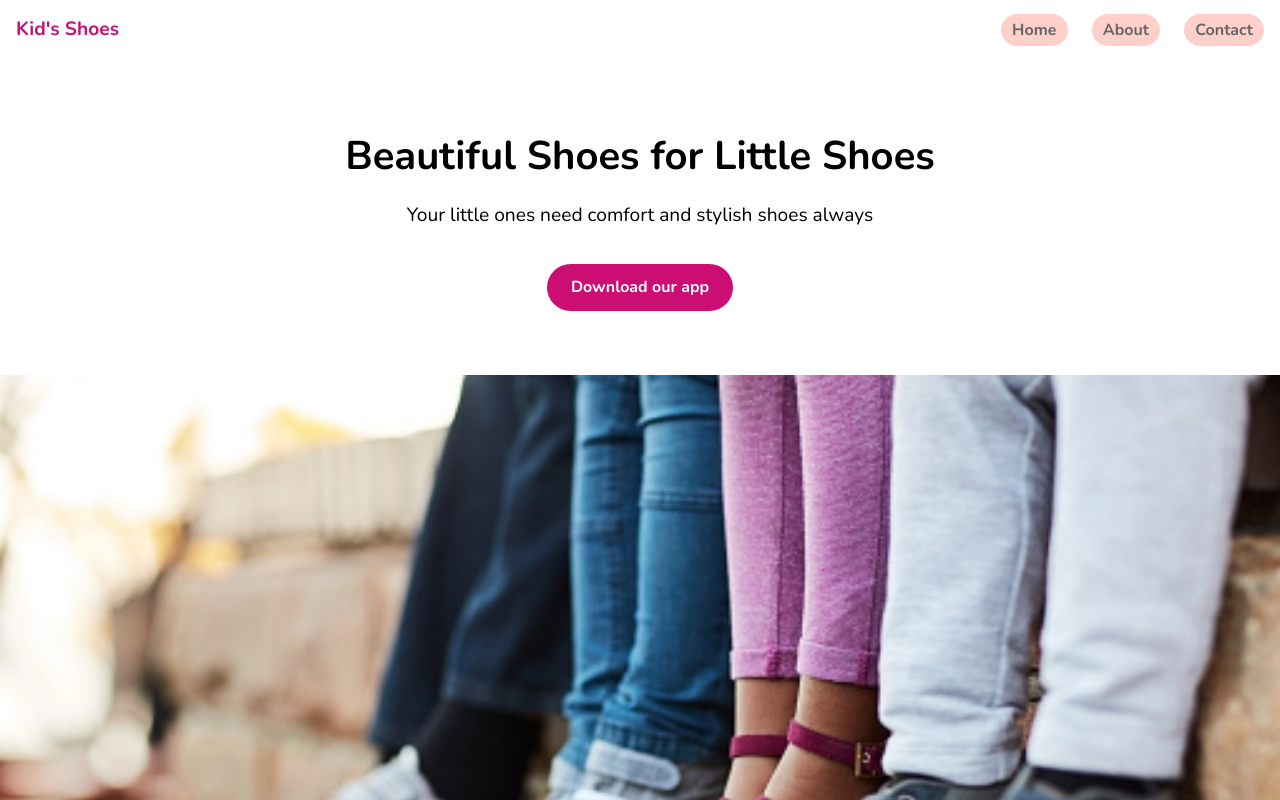
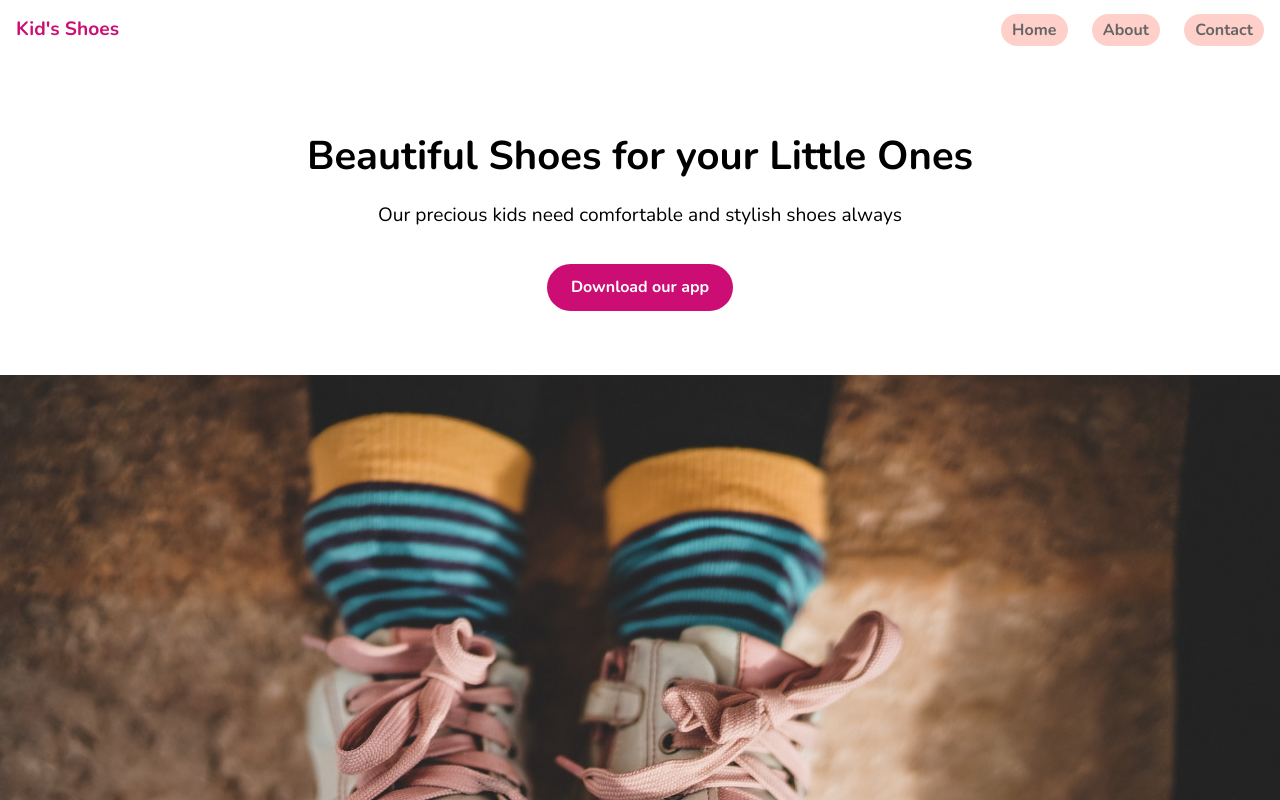
Before and after one commit to amakaogujiofor/Responsive-Mobile-Layout, a plain HTML site: page index.html in a window 1280 px wide. Shown: the top 800 px of the page. Drawn offline with nearby package versions, Linux system fonts and the light colour scheme.

Commit message:
Edited content

```diff
--- a/index.html
+++ b/index.html
@@ -26,14 +26,14 @@
     </header>
 
     <div class="hero-left wrapper">
-      <h1>Beautiful Shoes for Little Shoes</h1>
-      <p>Your little ones need comfort and stylish shoes always</p>
+      <h1>Beautiful Shoes for your Little Ones</h1>
+      <p>Our precious kids need comfortable and stylish shoes always</p>
       <a href="#" class="cta-btn">Download our app</a>
     </div>
-    <img src="/images/kidshoes.jpg" alt="kids-shoes" />
+    <img src="/images/kid-shoe.jpg" alt="kids-shoes" />
 
-    <section>
-      <ul class="wrapper">
+    <section class="wrapper">
+      <ul class="testimonials">
         <li>
           <blockquote>
             <p>
```
